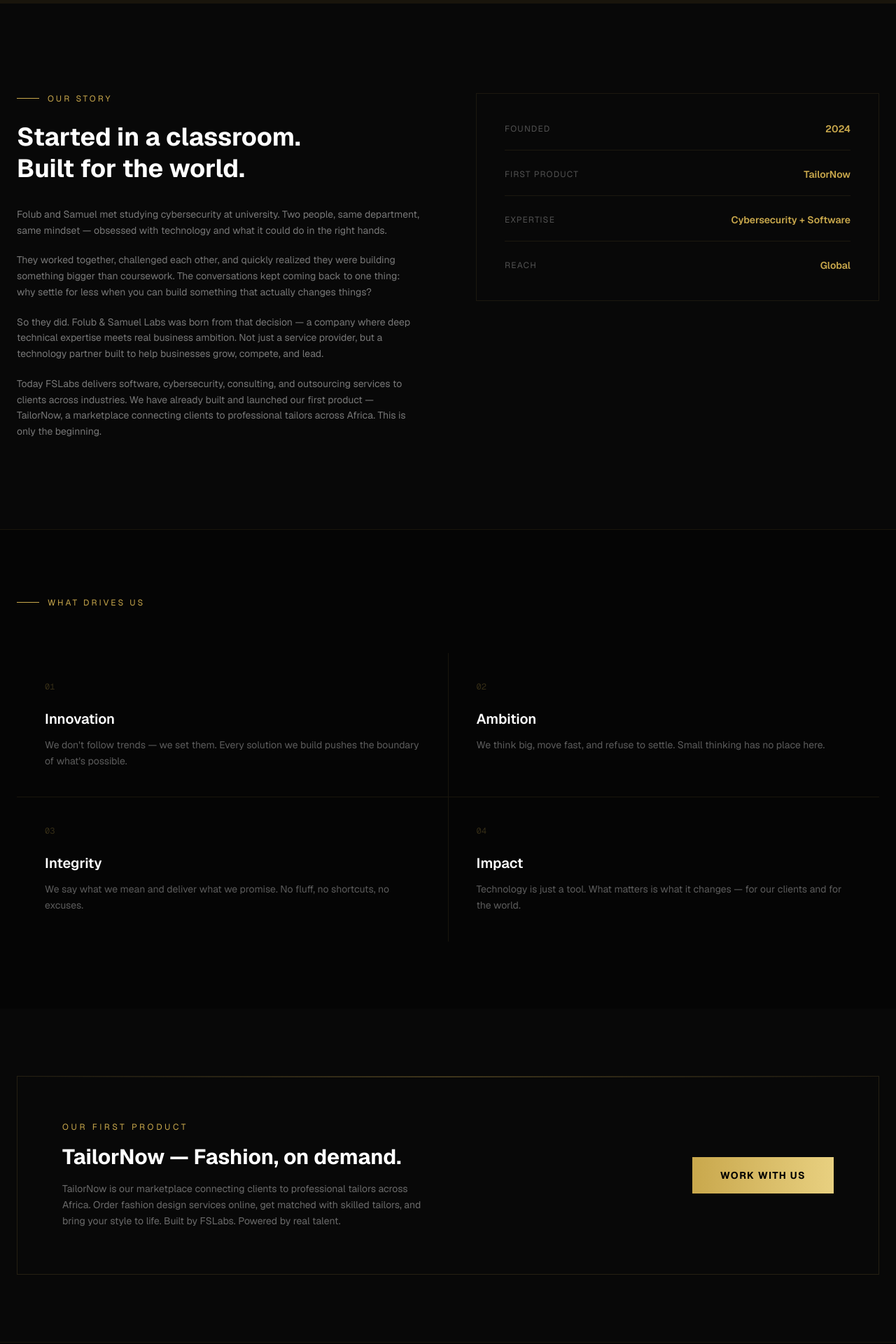
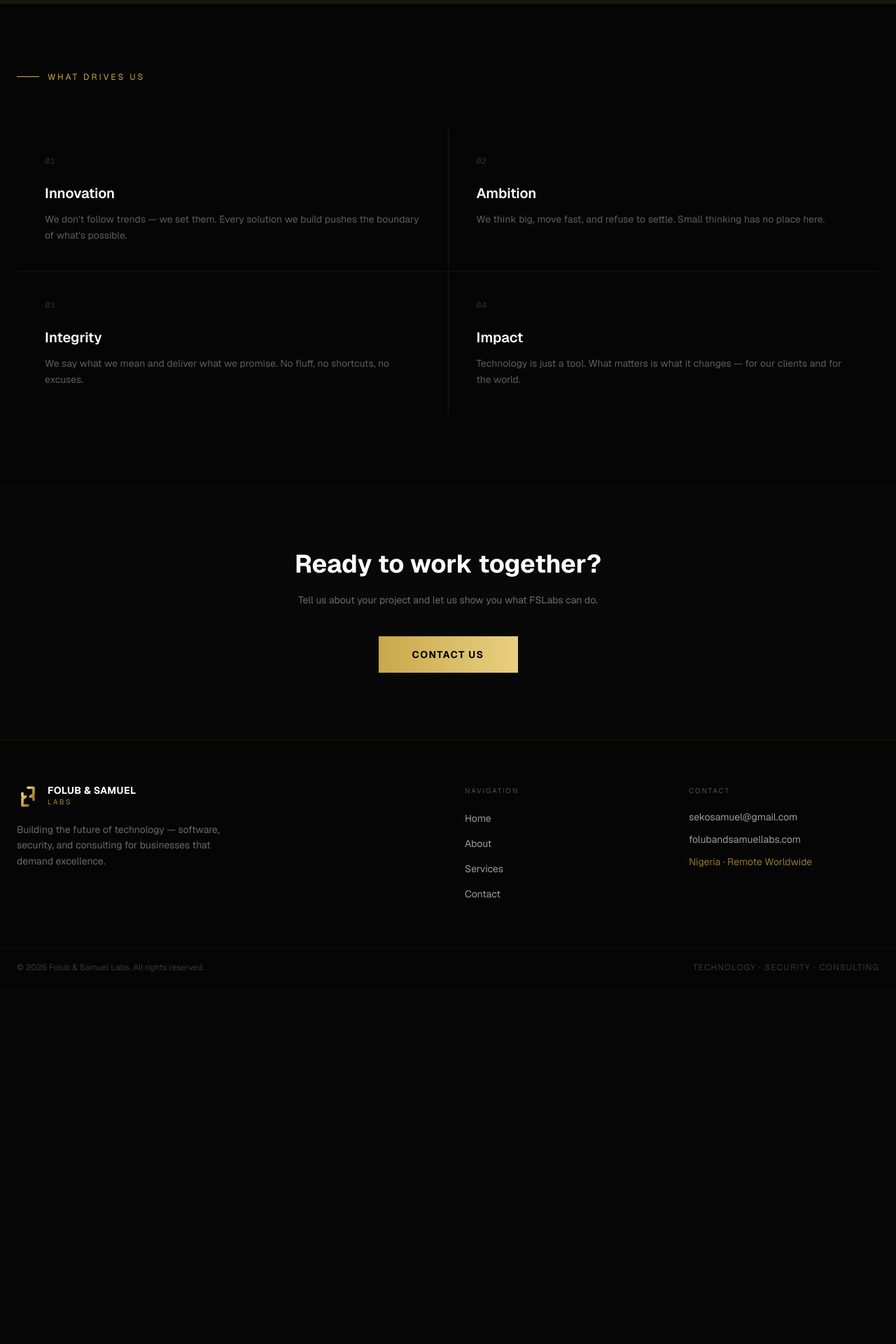
Before and after one commit to blurryface09/folubandsamuellabs, a Next.js app: page /about in a window 1280 px wide. Shown: the part 1200-3120 px from the top of the page at 70% size. After the commit the page ends 2610 px from the top, so only its background shows below. Built offline with nearby package versions, Linux system fonts and the light colour scheme.

Commit message:
Remove story section and facts grid from About page
Co-Authored-By: Claude Sonnet 4.6 <noreply@anthropic.com>

```diff
--- a/app/about/page.tsx
+++ b/app/about/page.tsx
@@ -54,47 +54,6 @@ export default function About() {
         </div>
       </section>
 
-      {/* Story */}
-      <section className="py-32 max-w-7xl mx-auto px-6 grid md:grid-cols-2 gap-20 items-start">
-        <div>
-          <div className="flex items-center gap-3 mb-6">
-            <div className="h-px w-8 bg-[#c9a84c]" />
-            <span className="text-[#c9a84c] text-xs tracking-[0.25em] uppercase">Our Story</span>
-          </div>
-          <h2 className="text-4xl font-bold text-white mb-8 leading-tight">
-            Started in a classroom.<br />Built for the world.
-          </h2>
-          <div className="space-y-5 text-white/45 text-sm leading-relaxed">
-            <p>
-              Folub and Samuel met studying cybersecurity at university. Two people, same department, same mindset — obsessed with technology and what it could do in the right hands.
-            </p>
-            <p>
-              They worked together, challenged each other, and quickly realized they were building something bigger than coursework. The conversations kept coming back to one thing: why settle for less when you can build something that actually changes things?
-            </p>
-            <p>
-              So they did. Folub & Samuel Labs was born from that decision — a company where deep technical expertise meets real business ambition. Not just a service provider, but a technology partner built to help businesses grow, compete, and lead.
-            </p>
-            <p>
-              Today FSLabs delivers software, cybersecurity, consulting, and outsourcing services to clients across industries. We have already built and launched our first product — TailorNow, a marketplace connecting clients to professional tailors across Africa. This is only the beginning.
-            </p>
-          </div>
-        </div>
-
-        <div className="border border-[#c9a84c]/10 p-10 space-y-6">
-          {[
-            { label: "Founded", val: "2024" },
-            { label: "First Product", val: "TailorNow" },
-            { label: "Expertise", val: "Cybersecurity + Software" },
-            { label: "Reach", val: "Global" },
-          ].map((s) => (
-            <div key={s.label} className="flex justify-between items-center border-b border-[#c9a84c]/10 pb-5 last:border-0 last:pb-0">
-              <p className="text-white/30 text-xs tracking-widest uppercase">{s.label}</p>
-              <p className="text-[#c9a84c] font-semibold text-sm">{s.val}</p>
-            </div>
-          ))}
-        </div>
-      </section>
-
       {/* Values */}
       <section className="border-t border-[#c9a84c]/10 bg-[#050505] py-24">
         <div className="max-w-7xl mx-auto px-6">
@@ -114,24 +73,15 @@ export default function About() {
         </div>
       </section>
 
-      {/* TailorNow callout */}
-      <section className="py-24 max-w-7xl mx-auto px-6">
-        <div className="border border-[#c9a84c]/15 p-12 md:p-16 grid md:grid-cols-2 gap-10 items-center relative overflow-hidden">
-          <div className="absolute top-0 left-0 right-0 h-px bg-gradient-to-r from-transparent via-[#c9a84c]/40 to-transparent" />
-          <div>
-            <p className="text-[#c9a84c] text-xs tracking-[0.3em] uppercase mb-4">Our First Product</p>
-            <h2 className="text-3xl font-bold text-white mb-4 leading-tight">TailorNow — Fashion, on demand.</h2>
-            <p className="text-white/40 text-sm leading-relaxed">
-              TailorNow is our marketplace connecting clients to professional tailors across Africa. Order fashion design services online, get matched with skilled tailors, and bring your style to life. Built by FSLabs. Powered by real talent.
-            </p>
-          </div>
-          <div className="flex md:justify-end">
-            <Link href="/contact"
-              className="inline-block px-10 py-4 bg-gradient-to-r from-[#c9a84c] to-[#e8d080] text-black font-bold text-sm tracking-widest uppercase hover:opacity-90 transition-opacity">
-              Work With Us
-            </Link>
-          </div>
-        </div>
+      {/* CTA */}
+      <section className="py-24 max-w-7xl mx-auto px-6 text-center">
+        <h2 className="text-4xl font-bold text-white mb-5">Ready to work together?</h2>
+        <p className="text-white/40 mb-10 max-w-md mx-auto text-sm leading-relaxed">
+          Tell us about your project and let us show you what FSLabs can do.
+        </p>
+        <Link href="/contact" className="inline-block px-12 py-4 bg-gradient-to-r from-[#c9a84c] to-[#e8d080] text-black font-bold text-sm tracking-widest uppercase hover:opacity-90 transition-opacity">
+          Contact Us
+        </Link>
       </section>
     </>
   );
```
